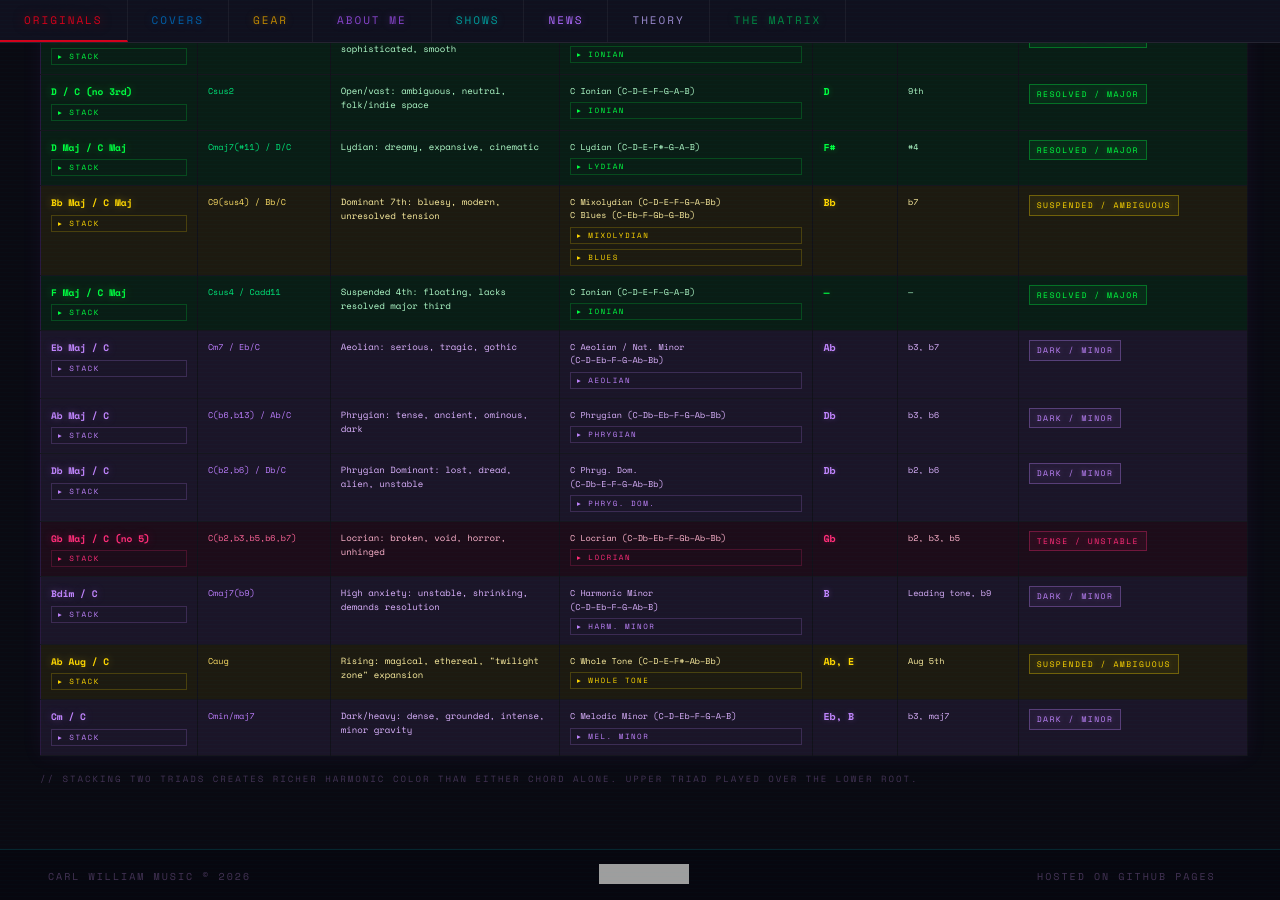
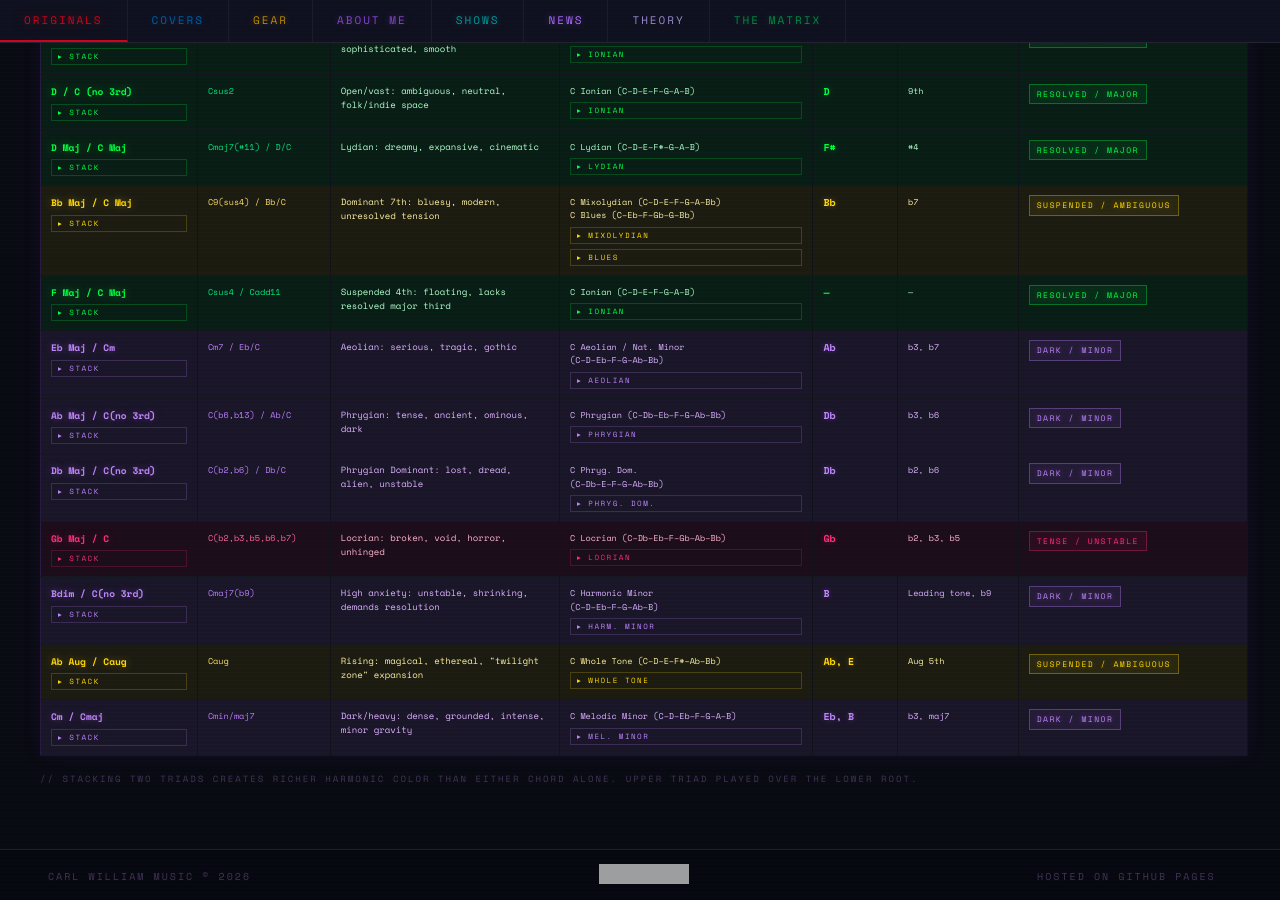
Before and after one commit to Ahlers94/carl-william-music, a Jekyll site: the page built from chord-stacking.html, in a window 1280 px wide and 900 px high, scrolled down 612 px. Built offline with Jekyll 4.4.1, drawn with Linux system fonts in a browser that asks for light colours; grey boxes are pictures that could not be loaded.

Commit message:
Update chord names and button functionality

```diff
--- a/chord-stacking.html
+++ b/chord-stacking.html
@@ -379,7 +379,7 @@ td.cs-feeling { white-space: nowrap; }
           <td class="cs-stack">
             <div class="cs-cell-wrap">
               Bb Maj / C Maj
-              <button class="cs-play-btn" data-type="stack" data-lower="C4,E4,G4" data-upper="Bb3,D4,F4">▸ stack</button>
+              <button class="cs-play-btn" data-type="stack" data-lower="C4,E4,G4" data-upper="Bb4,D5,F5">▸ stack</button>
             </div>
           </td>
           <td class="cs-tech">C9(sus4) / Bb/C</td>
@@ -419,7 +419,7 @@ td.cs-feeling { white-space: nowrap; }
         <tr class="row-minor">
           <td class="cs-stack">
             <div class="cs-cell-wrap">
-              Eb Maj / C
+              Eb Maj / Cm
               <button class="cs-play-btn" data-type="stack" data-lower="C4,Eb4,G4" data-upper="Eb4,G4,Bb4">▸ stack</button>
             </div>
           </td>
@@ -439,7 +439,7 @@ td.cs-feeling { white-space: nowrap; }
         <tr class="row-minor">
           <td class="cs-stack">
             <div class="cs-cell-wrap">
-              Ab Maj / C
+              Ab Maj / C(no 3rd)
               <button class="cs-play-btn" data-type="stack" data-lower="C4,G4" data-upper="Ab3,C4,Eb4">▸ stack</button>
             </div>
           </td>
@@ -459,7 +459,7 @@ td.cs-feeling { white-space: nowrap; }
         <tr class="row-minor">
           <td class="cs-stack">
             <div class="cs-cell-wrap">
-              Db Maj / C
+              Db Maj / C(no 3rd)
               <button class="cs-play-btn" data-type="stack" data-lower="C4,G4" data-upper="Db4,F4,Ab4">▸ stack</button>
             </div>
           </td>
@@ -479,7 +479,7 @@ td.cs-feeling { white-space: nowrap; }
         <tr class="row-unstable">
           <td class="cs-stack">
             <div class="cs-cell-wrap">
-              Gb Maj / C (no 5)
+              Gb Maj / C
               <button class="cs-play-btn" data-type="stack" data-lower="C4" data-upper="Gb3,Bb3,Db4">▸ stack</button>
             </div>
           </td>
@@ -499,7 +499,7 @@ td.cs-feeling { white-space: nowrap; }
         <tr class="row-minor">
           <td class="cs-stack">
             <div class="cs-cell-wrap">
-              Bdim / C
+              Bdim / C(no 3rd)
               <button class="cs-play-btn" data-type="stack" data-lower="C4,G4" data-upper="B3,D4,F4">▸ stack</button>
             </div>
           </td>
@@ -519,7 +519,7 @@ td.cs-feeling { white-space: nowrap; }
         <tr class="row-sus">
           <td class="cs-stack">
             <div class="cs-cell-wrap">
-              Ab Aug / C
+              Ab Aug / Caug
               <button class="cs-play-btn" data-type="stack" data-lower="C4,E4,G#4" data-upper="Ab3,C4,E4">▸ stack</button>
             </div>
           </td>
@@ -539,8 +539,8 @@ td.cs-feeling { white-space: nowrap; }
         <tr class="row-minor">
           <td class="cs-stack">
             <div class="cs-cell-wrap">
-              Cm / C
-              <button class="cs-play-btn" data-type="stack" data-lower="C4,Eb4,G4" data-upper="C4,Eb4,G4">▸ stack</button>
+              Cm / Cmaj
+              <button class="cs-play-btn" data-type="stack" data-lower="C4,E4,G4" data-upper="C4,Eb4,G4">▸ stack</button>
             </div>
           </td>
           <td class="cs-tech">Cmin/maj7</td>
```
